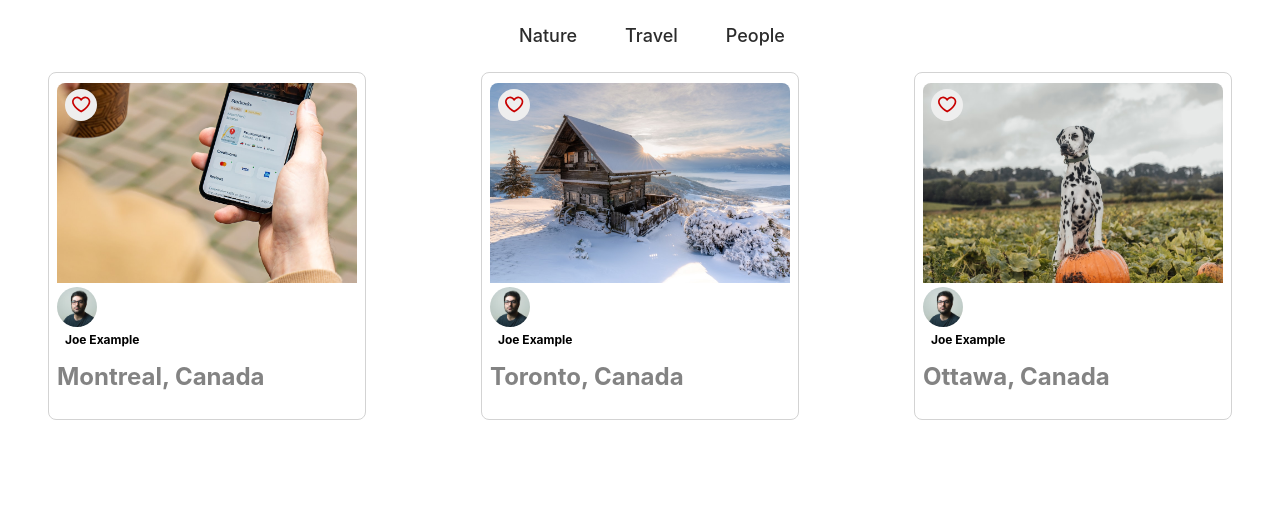
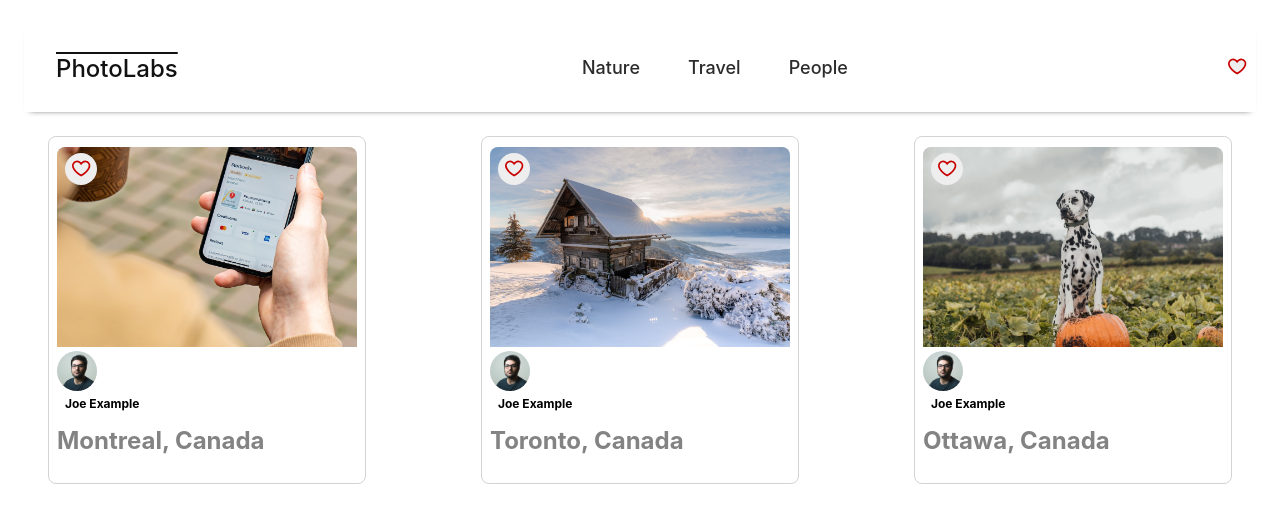
Before and after one commit to EricBradshaw98/photolab2, a React (Create React App) app in the folder frontend/: page / in a window 1280 px wide. Shown: the top 522 px of the page. Built offline with nearby package versions, Linux system fonts and the light colour scheme; the HTML template or start-up script is replaced by a standard one.

Commit message:
added nav

```diff
--- a/frontend/src/App.jsx
+++ b/frontend/src/App.jsx
@@ -3,6 +3,7 @@
 import PhotoListItem from './components/PhotoListItem';
 import PhotoList from './components/PhotoList';
 import TopicList from './components/TopicList';
+import TopNavigationBar from './components/TopNavigationBar';
 import './App.scss';
 
 // const sampleDataForPhotoListItem = {
@@ -24,8 +25,8 @@
 const App = () => {
   return (
     <div className="App">
+      <TopNavigationBar />
 
-      <TopicList />
         <PhotoList />
 
 
--- a/frontend/src/components/TopNavigationBar.jsx
+++ b/frontend/src/components/TopNavigationBar.jsx
@@ -1,11 +1,16 @@
 import React from 'react';
-
+import TopicList from './TopicList';
+import FavBadge from './FavBadge';
 import '../styles/TopNavigationBar.scss'
 
 const TopNavigation = () => {
   return (
     <div className="top-nav-bar">
+
       <span className="top-nav-bar__logo">PhotoLabs</span>
+      <TopicList />
+      <FavBadge />
+
     </div>
   )
 }
```
